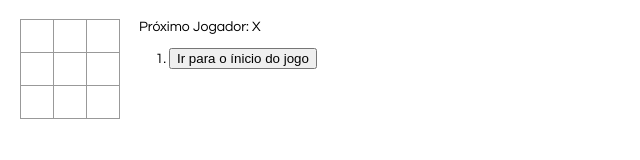
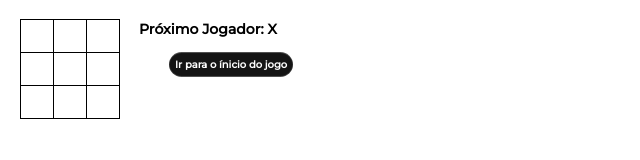
Before and after one commit to DaviFernandesDaSilva/jogodavelha, a React app: page / in a window 1280 px wide. Shown: the whole page, without its empty margins (0-640 px from the left). Built offline with nearby package versions, Linux system fonts and the light colour scheme.

Commit message:
jogo da velha

```diff
--- a/package.json
+++ b/package.json
@@ -11,6 +11,7 @@
     "react-scripts": "5.0.0",
     "web-vitals": "^2.1.4"
   },
+  "license": "MIT",
   "scripts": {
     "start": "react-scripts start",
     "build": "react-scripts build",
@@ -24,7 +25,6 @@
   "bugs": {
     "url": "https://github.com/Davipbr15/jogodavelha/issues"
   },
-  "homepage": "https://github.com/Davipbr15/jogodavelha#readme",
   "eslintConfig": {
     "extends": [
       "react-app",
--- a/public/index.html
+++ b/public/index.html
@@ -2,28 +2,13 @@
 <html lang="en">
   <head>
     <meta charset="utf-8" />
-    <link rel="icon" href="%PUBLIC_URL%/favicon.ico" />
     <meta name="viewport" content="width=device-width, initial-scale=1" />
     <meta name="theme-color" content="#000000" />
     <meta
       name="description"
       content="Web site created using create-react-app"
     />
-    <link rel="apple-touch-icon" href="%PUBLIC_URL%/logo192.png" />
-    <!--
-      manifest.json provides metadata used when your web app is installed on a
-      user's mobile device or desktop. See https://developers.google.com/web/fundamentals/web-app-manifest/
-    -->
-    <link rel="manifest" href="%PUBLIC_URL%/manifest.json" />
-    <!--
-      Notice the use of %PUBLIC_URL% in the tags above.
-      It will be replaced with the URL of the `public` folder during the build.
-      Only files inside the `public` folder can be referenced from the HTML.
 
-      Unlike "/favicon.ico" or "favicon.ico", "%PUBLIC_URL%/favicon.ico" will
-      work correctly both with client-side routing and a non-root public URL.
-      Learn how to configure a non-root public URL by running `npm run build`.
-    -->
     <title>React App</title>
   </head>
   <body>
--- a/src/index.css
+++ b/src/index.css
@@ -1,11 +1,49 @@
+@import url('https://fonts.googleapis.com/css2?family=Montserrat:wght@500&display=swap');
+
 body {
-    font: 14px "Century Gothic", Futura, sans-serif;
+    font-size: 14px;
+    font-family: 'Montserrat', sans-serif;
     margin: 20px;
   }
 
+  .negrito {
+    font-weight: bold;
+  }
+
   ol, ul {
+
     padding-left: 30px;
   }
+
+  .buttons{
+    display: flex;
+	  flex-direction: column;
+	  transform: rotatex(10deg);
+  	animation: rotateAngle 6s linear infinite;
+  }
+
+    button{
+      font-family: 'Montserrat', sans-serif;
+    }
+
+    .bn59 {
+      background-color: #141414;
+      border: 1px solid rgba(54, 54, 54, 0.6);
+      font-weight: 600;
+      position: relative;
+      outline: none;
+      border-radius: 20px;
+      display: flex;
+      font-size:10px;
+      justify-content: center;
+      align-items: center;
+      cursor: pointer;
+      opacity: 1;
+      min-height: 20px;
+      padding: 5px;
+      color:white;
+    }
+
 
   .board-row:after {
     clear: both;
@@ -19,9 +57,9 @@ body {
 
   .square {
     background: #fff;
-    border: 1px solid #999;
+    border: 1px solid black;
     float: left;
-    font-size: 24px;
+    font-size: 30px;
     font-weight: bold;
     line-height: 34px;
     height: 34px;
--- a/src/index.js
+++ b/src/index.js
@@ -87,22 +87,33 @@ function Square(props) {
       const history = this.state.history;
       const current = history[this.state.stepNumber];
       const winner = calculateWinner(current.squares);
+      var empate;
 
       const moves = history.map((step, move) => {
         const desc = move ?
           'Ir para o movimento #' + move :
           'Ir para o ínicio do jogo';
+
+        if(move === 9){
+
+            empate = true;
+
+        }
         return (
-          <li key={move}>
-            <button onClick={() => this.jumpTo(move)}>{desc}</button>
-          </li>
+          <div class="buttons" key={move}>
+            <button class="bn59" onClick={() => this.jumpTo(move)}>{desc}</button>
+          </div>
         );
       });
 
       let status;
       if (winner) {
         status = "Vencedor: " + winner;
-      } else {
+      } else if(empate){
+
+        status = "Empate!";
+
+      }  else {
         status = "Próximo Jogador: " + (this.state.xIsNext ? "X" : "O");
       }
 
@@ -115,7 +126,7 @@ function Square(props) {
             />
           </div>
           <div className="game-info">
-            <div>{status}</div>
+            <div class="negrito">{status}</div>
             <ol>{moves}</ol>
           </div>
         </div>
@@ -124,7 +135,6 @@ function Square(props) {
   }
 
   // ========================================
-
   ReactDOM.render(<Game />, document.getElementById("root"));
 
   function calculateWinner(squares) {
```
